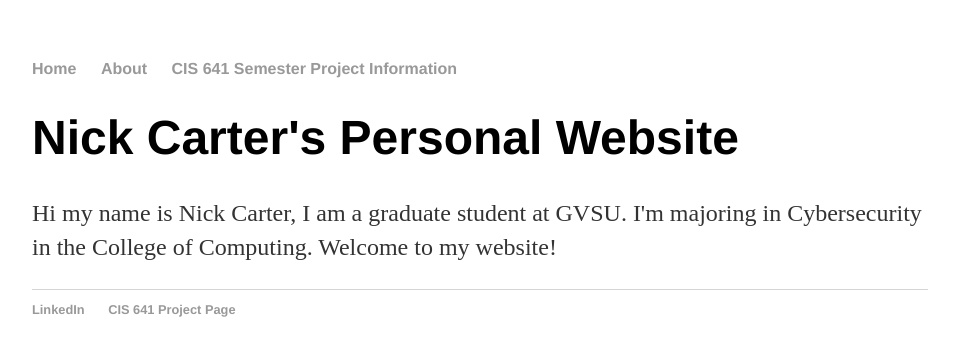
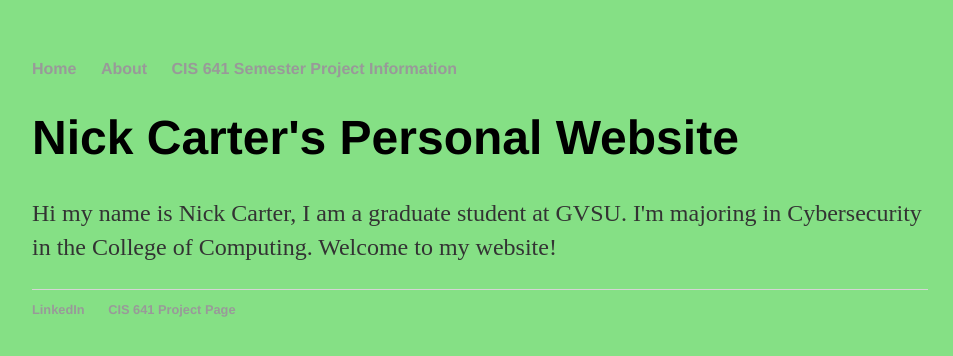
Before and after one commit to NickCarterGV/personal-website, a Jekyll site: the page built from index.html, in a window 1280 px wide. Shown: the top 356 px of the page, without its empty margins (160-1113 px from the left). Built offline with Jekyll 4.4.1, drawn with Linux system fonts in a browser that asks for light colours.

Commit message:
changed website background color

```diff
--- a/css/main.css
+++ b/css/main.css
@@ -1,4 +1,5 @@
 body {
+    background-color: hsl(120, 60%, 70%);
     margin: 60px auto;
     width: 70%;
 }
```
